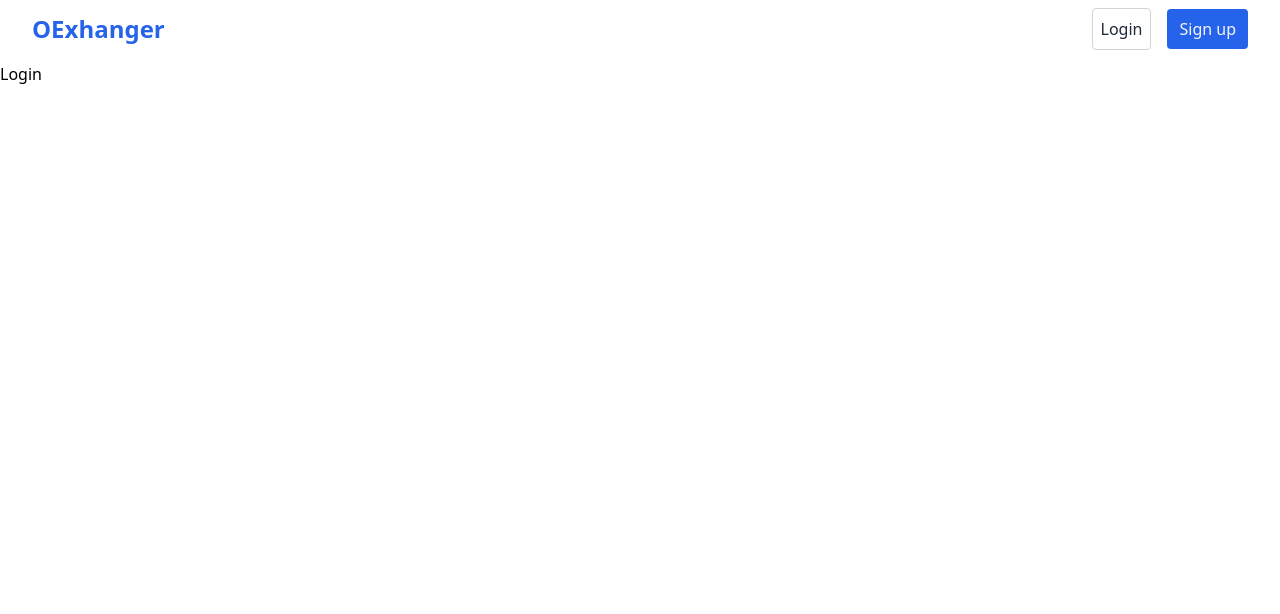
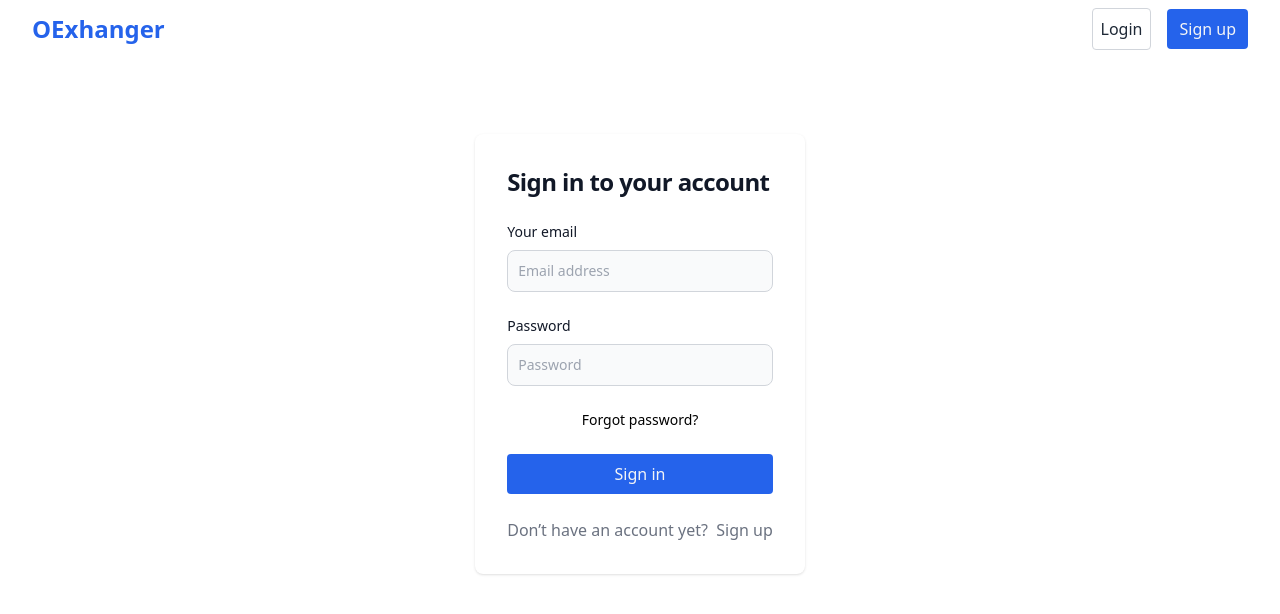
Before and after one commit to MichalisTripolitsiotis/OExchanger-fe, a React (Create React App) app: page /login in a window 1280 px wide. Shown: the top 614 px of the page. Built offline with nearby package versions, Linux system fonts and the light colour scheme; no server answers.

Commit message:
WIP, create login page, form, mutations/queries and a way to get csrf token

```diff
--- a/package.json
+++ b/package.json
@@ -8,10 +8,12 @@
     "@testing-library/react": "^13.4.0",
     "@testing-library/user-event": "^13.5.0",
     "@types/jest": "^27.5.2",
+    "@types/js-cookie": "^3.0.2",
     "@types/node": "^16.18.11",
     "@types/react": "^18.0.26",
     "@types/react-dom": "^18.0.10",
     "graphql": "^16.6.0",
+    "js-cookie": "^3.0.1",
     "react": "^18.2.0",
     "react-dom": "^18.2.0",
     "react-router-dom": "^6.6.1",
--- /dev/null
+++ b/src/components/Layouts/Error.tsx
@@ -0,0 +1,17 @@
+import { GraphQLError } from "graphql"
+
+const Error = (props: any) => {
+    return (
+        <div className="bg-red-100 border border-red-400 text-red-700 px-4 py-3 rounded relative" role="alert">
+            <strong className="font-bold">Something went wrong!</strong> <br />
+            {props.errors.map(function (error: GraphQLError) {
+                return (
+                    <span className="block sm:inline" key="{error}">{error.message}</span>
+                );
+            })}
+
+        </div>
+    )
+}
+
+export default Error
--- a/src/components/authentication/forms/LoginForm.tsx
+++ b/src/components/authentication/forms/LoginForm.tsx
@@ -1,17 +1,22 @@
 // Login form component
-import React, { useState } from 'react';
-import { gql, useMutation } from '@apollo/client';
+import React, { useState, useEffect } from 'react';
+import { useMutation } from '@apollo/client';
+import { NavLink } from 'react-router-dom';
+import { LOGIN_MUTATION } from '../../../graphql/authentication/mutations';
+import { GraphQLError } from 'graphql';
+import Error from '../../Layouts/Error';
 
-const LOGIN_MUTATION = gql`
- mutation Login($email: String! $password: String!) {
-  login(email: $email password: $password)
- }
-`;
 
 const LoginForm = () => {
     const [email, setEmail] = useState('');
     const [password, setPassword] = useState('');
-    const [login] = useMutation(LOGIN_MUTATION); // {data}
+    const [errors, setErrors] = useState<readonly GraphQLError[]>([]);
+
+    const [login, { loading, data }] = useMutation(LOGIN_MUTATION, {
+        onError: ({ graphQLErrors }) => {
+            setErrors(graphQLErrors);
+        }
+    })
 
     const handleSubmit = (event: React.FormEvent<HTMLFormElement>) => {
         event.preventDefault();
@@ -19,25 +24,54 @@ const LoginForm = () => {
     };
 
     return (
-        <form onSubmit={handleSubmit}>
-            <label htmlFor="email">email:</label>
+        <form className="space-y-4 md:space-y-6" onSubmit={handleSubmit}>
+            <div>
+                <label className="block mb-2 text-sm font-medium text-gray-900 dark:text-white">Your email</label>
                 <input
                     type="text"
+                    className="bg-gray-50 border border-gray-300 text-gray-900 sm:text-sm rounded-lg focus:ring-primary-600 focus:border-primary-600 block w-full p-2.5 dark:bg-gray-700 dark:border-gray-600 dark:placeholder-gray-400 dark:text-white dark:focus:ring-blue-500 dark:focus:border-blue-500"
                     id="email"
+                    placeholder="Email address"
+                    autoComplete="on"
                     value={email}
                     onChange={(event) => setEmail(event.target.value)}
                 />
-            <br />
-            <label htmlFor="password">Password:</label>
+            </div>
+            <div>
+                <label className="block mb-2 text-sm font-medium text-gray-900 dark:text-white">Password</label>
                 <input
                     type="password"
+                    className="bg-gray-50 border border-gray-300 text-gray-900 sm:text-sm rounded-lg focus:ring-primary-600 focus:border-primary-600 block w-full p-2.5 dark:bg-gray-700 dark:border-gray-600 dark:placeholder-gray-400 dark:text-white dark:focus:ring-blue-500 dark:focus:border-blue-500"
                     id="password"
+                    placeholder="Password"
+                    autoComplete="on"
                     value={password}
                     onChange={(event) => setPassword(event.target.value)}
                 />
-            <br />
-            <button type="submit">Log in</button>
-        </form>
+            </div>
+
+            {errors && errors.length > 0 && (
+                <Error errors={errors} />
+            )}
+
+            <div className="flex items-center justify-center">
+                <button className="text-sm font-medium text-primary-600 hover:underline dark:text-primary-500">
+                    Forgot password?
+                </button>
+            </div>
+            <button type="submit" className="w-full bg-blue-600 text-gray-100  py-2 px-3 rounded  hover:bg-blue-800 hover:text-gray-100">
+                Sign in
+            </button>
+
+            <p className="text-md font-light text-gray-500 dark:text-gray-600">
+                Don’t have an account yet? &nbsp;
+                <button className="font-medium text-primary-600 hover:underline dark:text-primary-700">
+                    <NavLink to="/sign-up">
+                        Sign up
+                    </NavLink >
+                </button>
+            </p>
+        </form >
     );
 };
 
--- a/src/components/authentication/pages/Login.tsx
+++ b/src/components/authentication/pages/Login.tsx
@@ -1,9 +1,21 @@
 import Layout from '../../Layouts/Layout'
+import LoginForm from '../forms/LoginForm'
 
 const Login = () => {
     return (
         <Layout>
-            <div>Login</div>
+            <div className="flex flex-col items-center justify-center px-6 py-8 mx-auto">
+                <div className="px-8 py-6 mt-4 text-left">
+                    <div className="w-full bg-white rounded-lg shadow dark:border">
+                        <div className="p-6 space-y-4 md:space-y-6 sm:p-8">
+                            <h1 className="text-xl font-bold leading-tight tracking-tight text-gray-900 md:text-2xl dark:text-white">
+                                Sign in to your account
+                            </h1>
+                            <LoginForm />
+                        </div>
+                    </div>
+                </div>
+            </div>
         </Layout>
     )
 }
--- /dev/null
+++ b/src/csrf-protection.tsx
@@ -0,0 +1,24 @@
+import axios from 'axios';
+import Cookies from 'js-cookie'
+
+export const axiosInstance = axios.create({
+    baseURL: 'http://localhost',
+    xsrfHeaderName: 'X-XSRF-TOKEN',
+    withCredentials: true,
+});
+
+export function getCSRFToken() {
+    let token: any = Cookies.get('XSRF-TOKEN');
+
+    if (!token) {
+        csrfProtectionRequest();
+        token = Cookies.get('XSRF-TOKEN');
+    }
+
+    return decodeURIComponent(token);
+
+}
+
+async function csrfProtectionRequest() {
+    axiosInstance.get('/sanctum/csrf-cookie');
+}
--- /dev/null
+++ b/src/graphql/authentication/fragments/user.ts
@@ -0,0 +1,11 @@
+import { gql } from '@apollo/client';
+
+export const userFragment = gql`
+  fragment UserFragment on User {
+    id
+    name
+    email
+    blocked
+    created_at
+  }
+`;
--- /dev/null
+++ b/src/graphql/authentication/index.ts
@@ -0,0 +1,2 @@
+export * as Mutations from './mutations';
+export * as Queries from './queries';
--- /dev/null
+++ b/src/graphql/authentication/mutations.ts
@@ -0,0 +1,52 @@
+import { gql } from '@apollo/client';
+import { userFragment } from './fragments/user';
+
+export const LOGIN_MUTATION = gql`
+ mutation Login($email: String! $password: String!) {
+  login(email: $email password: $password)
+ }
+`;
+
+export const logout = gql`
+  mutation Logout {
+    logout
+  }
+`;
+
+export const createUser = gql`
+  mutation CreateUser(
+    $name: String!
+    $email: String!
+    $password: String
+    ) {
+    createUser(
+      input: {
+        name: $name
+        email: $email
+        password: $password
+      }) {
+      ...UserFragment
+    }
+  }
+  ${userFragment}
+`;
+
+export const updateUser = gql`
+  mutation UpdateUser(
+    $id: ID!
+    $name: String
+    $email: String
+    $password: String
+    ) {
+    updateUser(
+      input: {
+        id: $id
+        name: $name
+        email: $email
+        password: $password
+      }) {
+      ...UserFragment
+    }
+  }
+  ${userFragment}
+`;
--- /dev/null
+++ b/src/graphql/authentication/queries.ts
@@ -0,0 +1,32 @@
+import { gql } from '@apollo/client';
+import { userFragment } from './fragments/user';
+
+// Query for current user (based on auth token)
+export const me = gql`
+  query Me {
+    me {
+      ...UserFragment
+    }
+  }
+  ${userFragment}
+`;
+
+export const user = gql`
+  query User($id: ID!) {
+    user(id: $id) {
+      ...UserFragment
+    }
+  }
+  ${userFragment}
+`;
+
+export const users = gql`
+  query Users() {
+    users() {
+      data {
+        ...UserFragment
+      }
+    }
+  }
+  ${userFragment}
+`;
--- a/src/index.tsx
+++ b/src/index.tsx
@@ -3,17 +3,31 @@ import ReactDOM from 'react-dom/client';
 import './index.css';
 import App from './App';
 import reportWebVitals from './reportWebVitals';
-import { ApolloClient, InMemoryCache, ApolloProvider } from '@apollo/client';
+import { ApolloClient, InMemoryCache, ApolloProvider, HttpLink } from '@apollo/client';
 import { BrowserRouter } from 'react-router-dom';
+import { getCSRFToken } from './csrf-protection';
+
+
+const csrfToken = getCSRFToken();
+
+const httpLink = new HttpLink({
+  uri: 'http://localhost/graphql/',
+  headers: {
+    "X-XSRF-TOKEN": csrfToken,
+  },
+  credentials: 'include',
+});
+
 
 const client = new ApolloClient({
-  uri: 'http://localhost/graphql/',
+  link: httpLink,
   cache: new InMemoryCache(),
 });
 
 const root = ReactDOM.createRoot(
   document.getElementById('root') as HTMLElement
 );
+
 root.render(
   <React.StrictMode>
     <BrowserRouter>
```
Also changed, not shown: 1 other file (tests, documents, lock files or other folders). Lines whose indentation alone changed are shown as unchanged.
